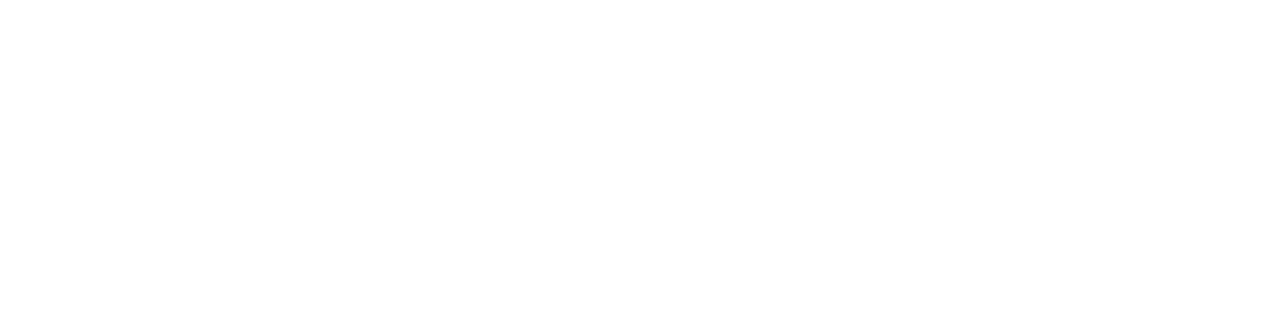
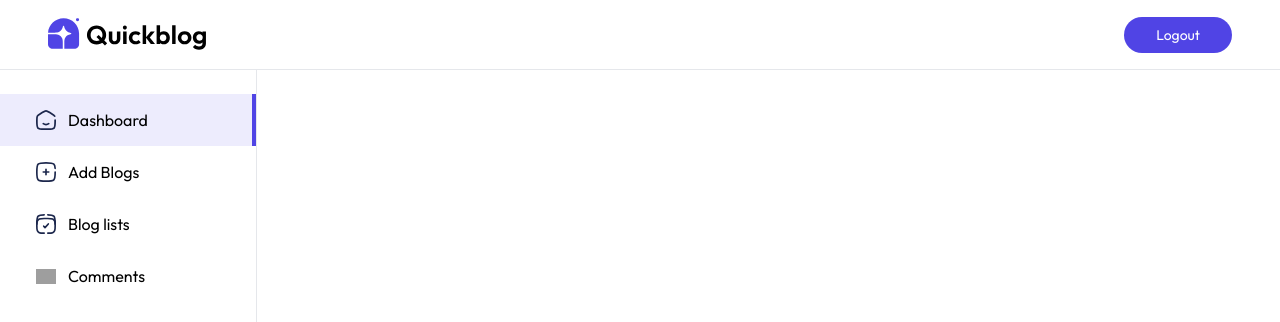
Before and after one commit to priyasangwan2111/QuickBlog, a React (Vite) app: page /admin in a window 1280 px wide. Before the commit this address had no page. Shown: the top 322 px of the page. Built offline with nearby package versions, Linux system fonts and the light colour scheme; grey boxes are pictures that could not be loaded.

Commit message:
admin dashboard

```diff
--- a/src/App.jsx
+++ b/src/App.jsx
@@ -2,15 +2,29 @@
 import { Routes, Route } from 'react-router-dom'
 import Home from './pages/Home'
 import Blog from './pages/Blog'
+import Layout from './pages/admin/Layout'
+import Dashboard from './pages/admin/Dashboard'
+import AddBlog from './pages/admin/AddBlog'
+import ListBlog from './pages/admin/ListBlog'
+import Comments from './pages/admin/Comments'
 const App = () => {
   return (
     <div>
       <Routes>
         <Route path='/' element={<Home />} />
         <Route path='/blog/:id' element={<Blog />} />
+        <Route path='/admin' element={<Layout/>}>
+          <Route index element={<Dashboard/>}/>
+          <Route path='addBlog'element={<AddBlog/>}/>
+          <Route path='listBlog'element={<ListBlog/>}/>
+          <Route path='comments'element={<Comments/>}/>
+
+
+
+        </Route>
       </Routes>
     </div>
   )
 }
 
-export default App
+export default App;
--- /dev/null
+++ b/src/components/Loader.jsx
@@ -0,0 +1,11 @@
+import React from 'react'
+
+const Loader = () => {
+  return (
+    <div className='flex justify-center items-center h-screen'>
+        <div className='animate-spin rounded-full h-16 w-16 border-4'></div>
+    </div>
+  )
+}
+
+export default Loader
--- /dev/null
+++ b/src/components/admin/Sidebar.jsx
@@ -0,0 +1,34 @@
+import React from 'react'
+import { NavLink } from 'react-router-dom'
+import { assets } from "../../assets/assets";
+
+
+const Sidebar = () => {
+  return (
+    <div className='flex flex-col border-r border-gray-200 min-h-full pt-6'>
+        <NavLink end={true} to='/admin' className={({isActive})=>`flex items-center
+        gap-3 py-3.5 px-3 md:px-9 md:min-w-64 cursor-pointer ${isActive && "bg-primary/10 border-r-4 border-primary"}`}>
+            <img src={assets.home_icon} alt='' className='min-w-4 w-5'/>
+            <p className='hidden md:inline-block'>Dashboard</p>
+        </NavLink>
+        <NavLink to='/admin/addBlog' className={({isActive})=>`flex items-center
+        gap-3 py-3.5 px-3 md:px-9 md:min-w-64 cursor-pointer ${isActive && "bg-primary/10 border-r-4 border-primary"}`}>
+            <img src={assets.add_icon} alt='' className='min-w-4 w-5'/>
+            <p className='hidden md:inline-block'>Add Blogs</p>
+        </NavLink>
+        <NavLink to='/admin/listBlog' className={({isActive})=>`flex items-center
+        gap-3 py-3.5 px-3 md:px-9 md:min-w-64 cursor-pointer ${isActive && "bg-primary/10 border-r-4 border-primary"}`}>
+            <img src={assets.list_icon} alt='' className='min-w-4 w-5'/>
+            <p className='hidden md:inline-block'>Blog lists</p>
+        </NavLink>
+        <NavLink to='/admin/comments' className={({isActive})=>`flex items-center
+        gap-3 py-3.5 px-3 md:px-9 md:min-w-64 cursor-pointer ${isActive && "bg-primary/10 border-r-4 border-primary"}`}>
+            <img src={assets.comment_icon} alt='' className='min-w-4 w-5'/>
+            <p className='hidden md:inline-block'>Comments</p>
+        </NavLink>
+
+    </div>
+  )
+}
+
+export default Sidebar
--- a/src/pages/Blog.jsx
+++ b/src/pages/Blog.jsx
@@ -6,6 +6,7 @@
 import Moment from 'moment'
 import Footer from '../components/Footer'
 import { comments_data } from '../assets/assets'
+import Loader from '../components/Loader'
 const Blog = () => {
   const {id}=useParams()
   const [data,setData]=useState(null)
@@ -91,7 +92,7 @@
       </div>
     <Footer/>
     </div>
-  ):<div>Loading...</div>
+  ):<Loader/>
 }
 
 export default Blog
--- /dev/null
+++ b/src/pages/admin/AddBlog.jsx
@@ -0,0 +1,9 @@
+import React from 'react'
+
+const AddBlog = () => {
+  return (
+    <div>AddBlog</div>
+  )
+}
+
+export default AddBlog
--- /dev/null
+++ b/src/pages/admin/Comments.jsx
@@ -0,0 +1,9 @@
+import React from 'react'
+
+const Comments = () => {
+  return (
+    <div>Comments</div>
+  )
+}
+
+export default Comments
--- /dev/null
+++ b/src/pages/admin/Dashboard.jsx
@@ -0,0 +1,9 @@
+import React from 'react'
+
+const Dashboard = () => {
+  return (
+    <div></div>
+  )
+}
+
+export default Dashboard
--- /dev/null
+++ b/src/pages/admin/Layout.jsx
@@ -0,0 +1,28 @@
+import React from 'react'
+import { Outlet,useNavigate } from 'react-router-dom'
+import { assets } from '../../assets/assets'
+import Sidebar from '../../components/admin/Sidebar'
+const Layout = () => {
+    const navigate=useNavigate()
+    const logout=()=>{
+        navigate('/')
+    }
+  return (
+    <>
+        <div className='flex items-center justify-between py-2 h-[70px] px-4 sm:px-12
+        border-b border-gray-200'>
+            <img src={assets.logo}alt="" className='w-32 sm:w-40 cursor pointer'
+            onClick={()=>navigate('/')}/>
+            <button onClick={logout} className='text-sm px-8 py-2 bg-primary text-white
+            rounded-full cursor-pointer'>Logout</button>
+        </div>
+        <div className='flex h-[calc(100vh-70px)]'>
+            <Sidebar/>
+            <Outlet/>
+
+        </div>
+    </>
+  )
+}
+
+export default Layout
--- /dev/null
+++ b/src/pages/admin/ListBlog.jsx
@@ -0,0 +1,9 @@
+import React from 'react'
+
+const ListBlog = () => {
+  return (
+    <div>ListBlog</div>
+  )
+}
+
+export default ListBlog
```
Also changed, not shown: src/components/admin/Login.jsx (added).
